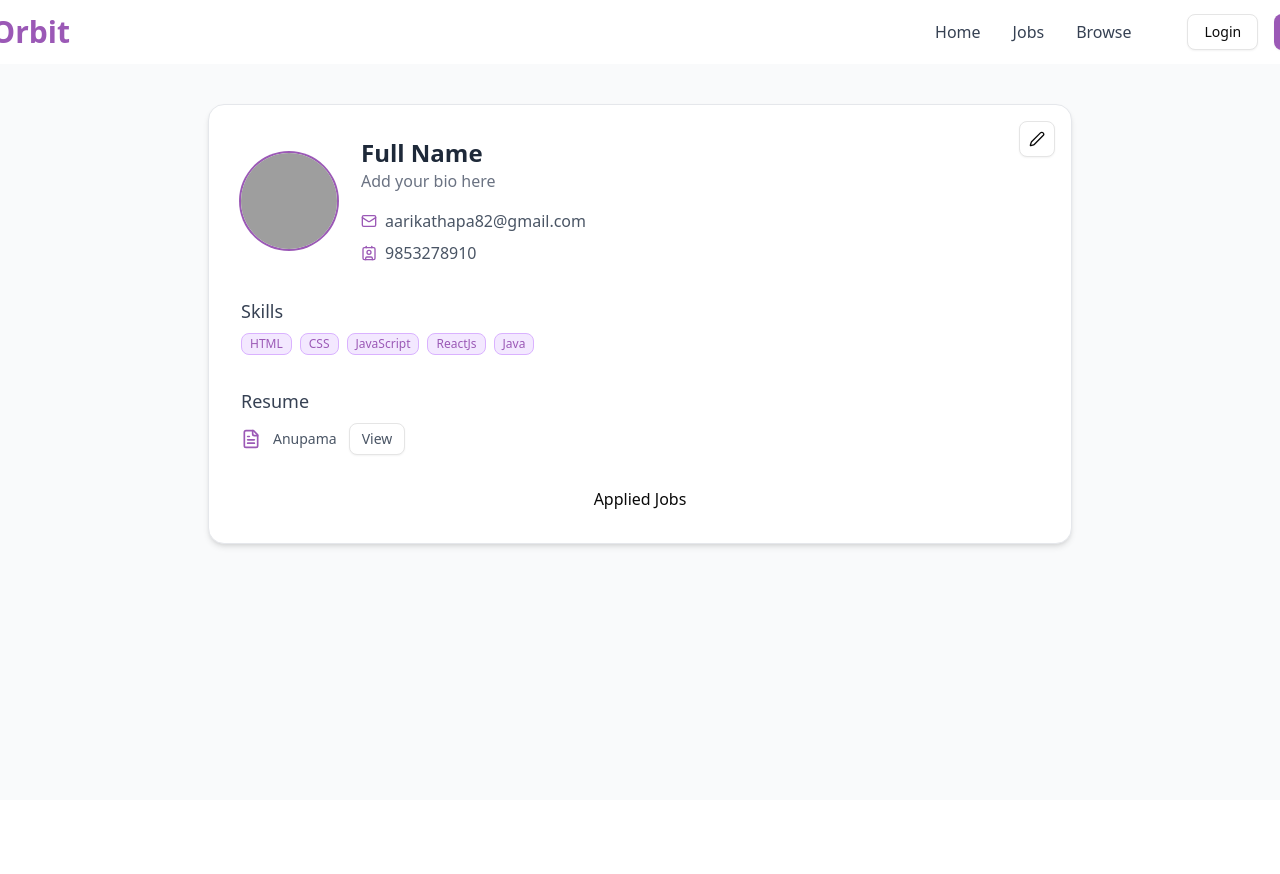
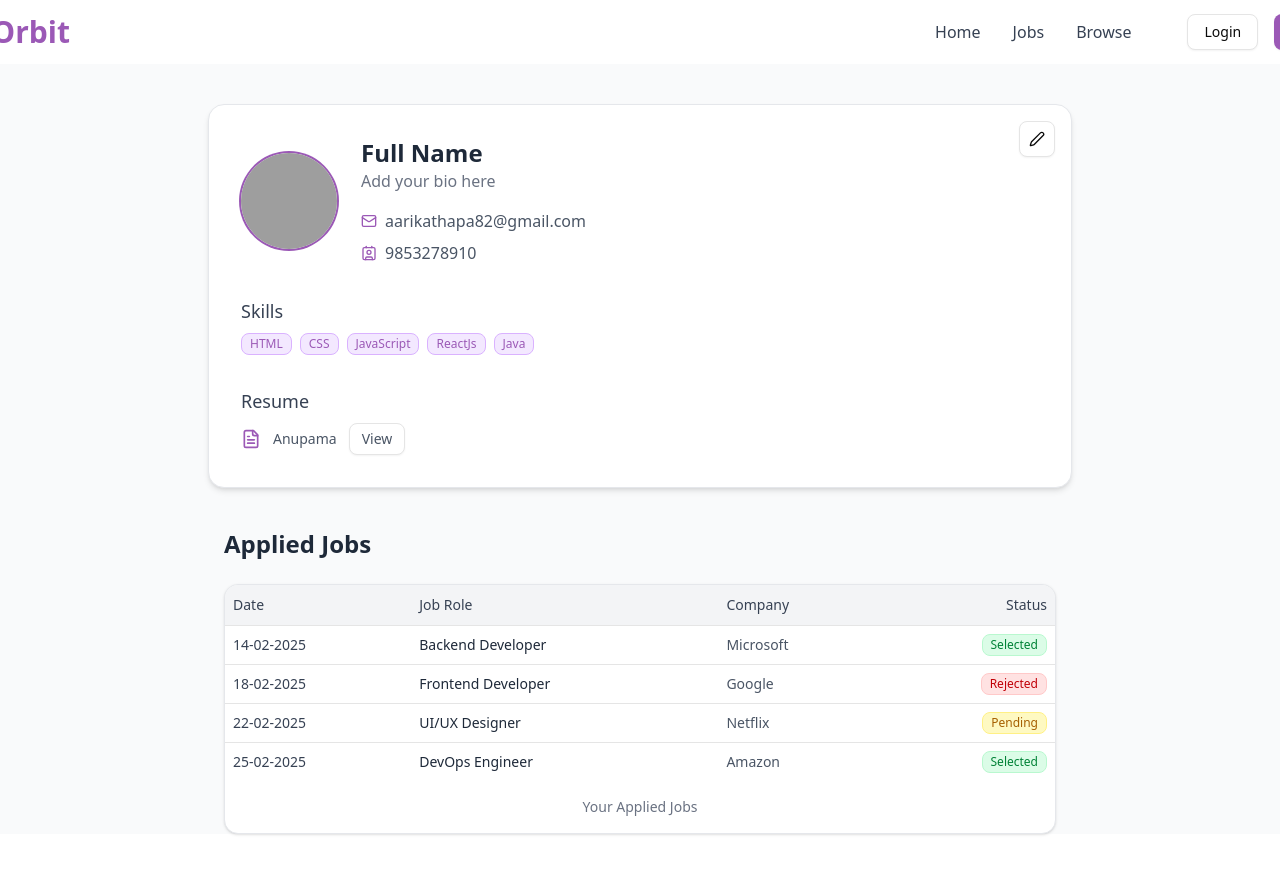
Before and after one commit to Anupama-n/job-portal, a React (Vite) app in the folder frontend/: page /profile in a window 1280 px wide. Shown: the top 874 px of the page. Before the commit the page ends 800 px from the top, so only its background shows below. Built offline with nearby package versions, Linux system fonts and the light colour scheme; grey boxes are pictures that could not be loaded.

Commit message:
completed profile

```diff
--- /dev/null
+++ b/frontend/src/components/AppliedJobTable.jsx
@@ -0,0 +1,63 @@
+import React from 'react';
+import {
+  Table,
+  TableBody,
+  TableCaption,
+  TableCell,
+  TableHead,
+  TableHeader,
+  TableRow,
+} from './ui/table';
+import { Badge } from './ui/badge';
+
+const jobData = [
+  { date: '14-02-2025', role: 'Backend Developer', company: 'Microsoft', status: 'Selected' },
+  { date: '18-02-2025', role: 'Frontend Developer', company: 'Google', status: 'Rejected' },
+  { date: '22-02-2025', role: 'UI/UX Designer', company: 'Netflix', status: 'Pending' },
+  { date: '25-02-2025', role: 'DevOps Engineer', company: 'Amazon', status: 'Selected' },
+];
+
+const getStatusColor = (status) => {
+  switch (status) {
+    case 'Selected':
+      return 'bg-green-100 text-green-700 border border-green-200';
+    case 'Rejected':
+      return 'bg-red-100 text-red-700 border border-red-200';
+    case 'Pending':
+      return 'bg-yellow-100 text-yellow-700 border border-yellow-200';
+    default:
+      return 'bg-gray-100 text-gray-700 border border-gray-200';
+  }
+};
+
+const AppliedJobTable = () => {
+  return (
+    <div className="overflow-x-auto rounded-xl border border-gray-200 bg-white shadow-sm">
+      <Table>
+        <TableCaption className="text-gray-500 pb-4">Your Applied Jobs</TableCaption>
+        <TableHeader>
+          <TableRow className="bg-gray-100">
+            <TableHead className="text-gray-700 font-medium">Date</TableHead>
+            <TableHead className="text-gray-700 font-medium">Job Role</TableHead>
+            <TableHead className="text-gray-700 font-medium">Company</TableHead>
+            <TableHead className="text-right text-gray-700 font-medium">Status</TableHead>
+          </TableRow>
+        </TableHeader>
+        <TableBody>
+          {jobData.map((job, index) => (
+            <TableRow key={index} className="hover:bg-gray-50 transition-colors duration-200">
+              <TableCell className="text-sm text-gray-700">{job.date}</TableCell>
+              <TableCell className="text-sm text-gray-800 font-medium">{job.role}</TableCell>
+              <TableCell className="text-sm text-gray-600">{job.company}</TableCell>
+              <TableCell className="text-right">
+                <Badge className={getStatusColor(job.status)}>{job.status}</Badge>
+              </TableCell>
+            </TableRow>
+          ))}
+        </TableBody>
+      </Table>
+    </div>
+  );
+};
+
+export default AppliedJobTable;
--- a/frontend/src/components/Profile.jsx
+++ b/frontend/src/components/Profile.jsx
@@ -5,6 +5,7 @@ import { Button } from './ui/button';
 import { Contact, Mail, Pen, FileText } from 'lucide-react';
 import { Badge } from './ui/badge';
 import { Link } from 'react-router-dom';
+import AppliedJobTable from './AppliedJobTable';
 
 const skills = ['HTML', 'CSS', 'JavaScript', 'ReactJs', 'Java'];
 
@@ -75,16 +76,20 @@ const Profile = () => {
                                 isResume ? <a target="blank" href="https://github.com/Anupama-n">Anupama</a> : <span>N/A</span>
                             }
                             <Button variant="outline" size="sm">
-                               <Link to = "https://github.com/Anupama-n"> View</Link>
+                                <Link to="https://github.com/Anupama-n"> View</Link>
                             </Button>
                         </div>
                     </div>
-                    <div className='max-w-4xl mx-auto'>
-                        <h1>Applied Jobs</h1>
 
-                    </div>
 
                 </div>
+                <div className="max-w-4xl mx-auto my-10 px-4">
+                    <h1 className="text-2xl font-semibold text-gray-800 mb-6">Applied Jobs</h1>
+
+                        <AppliedJobTable />
+
+                </div>
+
             </div>
         </div>
     );
--- /dev/null
+++ b/frontend/src/components/ui/table.jsx
@@ -0,0 +1,121 @@
+import * as React from "react"
+
+import { cn } from "@/lib/utils"
+
+function Table({
+  className,
+  ...props
+}) {
+  return (
+    <div data-slot="table-container" className="relative w-full overflow-x-auto">
+      <table
+        data-slot="table"
+        className={cn("w-full caption-bottom text-sm", className)}
+        {...props} />
+    </div>
+  );
+}
+
+function TableHeader({
+  className,
+  ...props
+}) {
+  return (
+    <thead
+      data-slot="table-header"
+      className={cn("[&_tr]:border-b", className)}
+      {...props} />
+  );
+}
+
+function TableBody({
+  className,
+  ...props
+}) {
+  return (
+    <tbody
+      data-slot="table-body"
+      className={cn("[&_tr:last-child]:border-0", className)}
+      {...props} />
+  );
+}
+
+function TableFooter({
+  className,
+  ...props
+}) {
+  return (
+    <tfoot
+      data-slot="table-footer"
+      className={cn("bg-muted/50 border-t font-medium [&>tr]:last:border-b-0", className)}
+      {...props} />
+  );
+}
+
+function TableRow({
+  className,
+  ...props
+}) {
+  return (
+    <tr
+      data-slot="table-row"
+      className={cn(
+        "hover:bg-muted/50 data-[state=selected]:bg-muted border-b transition-colors",
+        className
+      )}
+      {...props} />
+  );
+}
+
+function TableHead({
+  className,
+  ...props
+}) {
+  return (
+    <th
+      data-slot="table-head"
+      className={cn(
+        "text-foreground h-10 px-2 text-left align-middle font-medium whitespace-nowrap [&:has([role=checkbox])]:pr-0 [&>[role=checkbox]]:translate-y-[2px]",
+        className
+      )}
+      {...props} />
+  );
+}
+
+function TableCell({
+  className,
+  ...props
+}) {
+  return (
+    <td
+      data-slot="table-cell"
+      className={cn(
+        "p-2 align-middle whitespace-nowrap [&:has([role=checkbox])]:pr-0 [&>[role=checkbox]]:translate-y-[2px]",
+        className
+      )}
+      {...props} />
+  );
+}
+
+function TableCaption({
+  className,
+  ...props
+}) {
+  return (
+    <caption
+      data-slot="table-caption"
+      className={cn("text-muted-foreground mt-4 text-sm", className)}
+      {...props} />
+  );
+}
+
+export {
+  Table,
+  TableHeader,
+  TableBody,
+  TableFooter,
+  TableHead,
+  TableRow,
+  TableCell,
+  TableCaption,
+}
```
